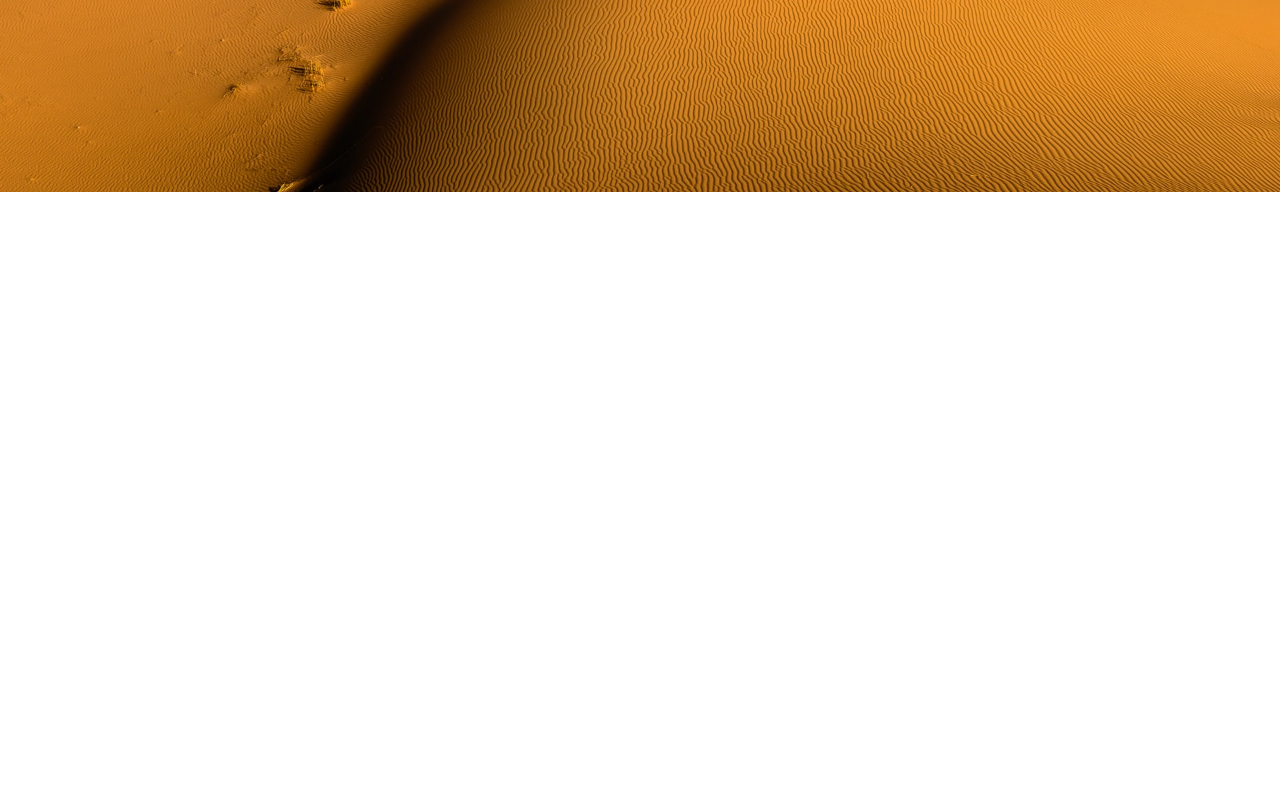
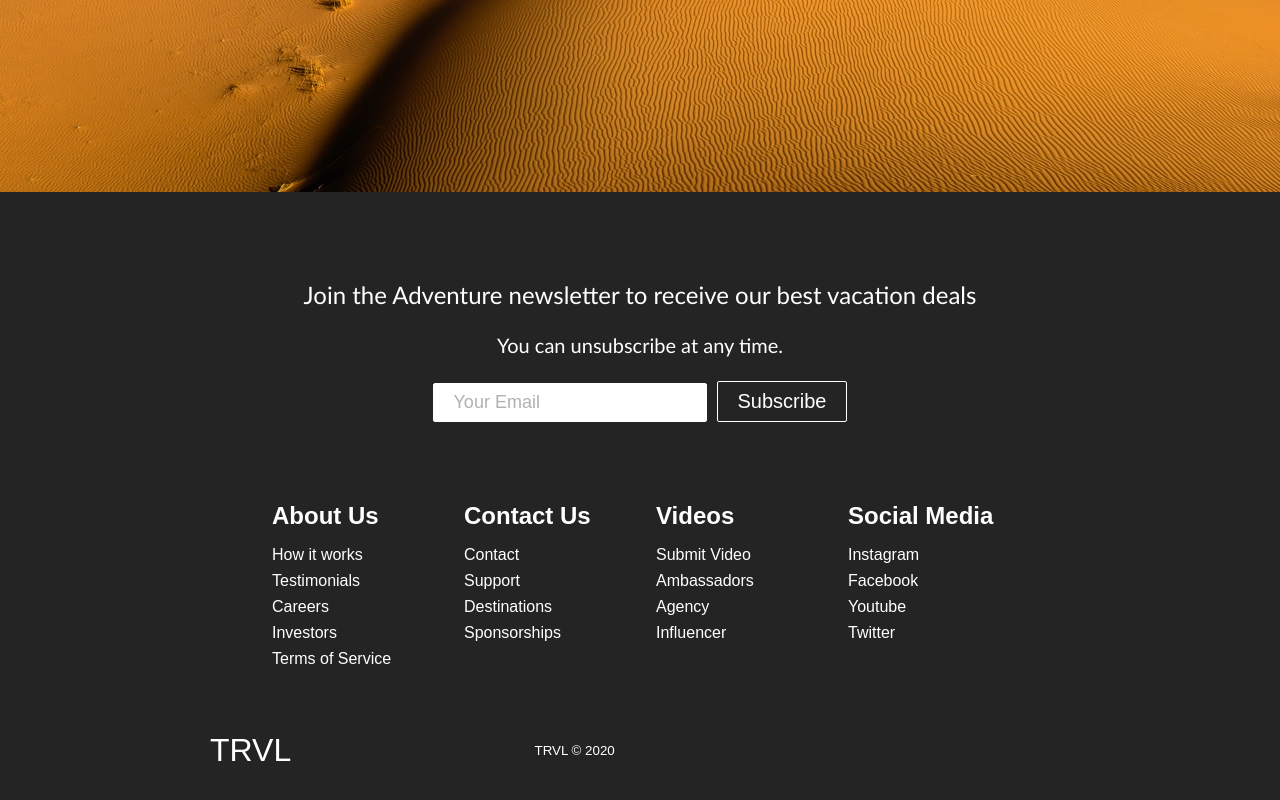
Before and after one commit to bartxs/travel-react-website, a React (Create React App) app: page /sign-up in a window 1280 px wide. Shown: the part 608-1408 px from the top of the page. Before the commit the page ends 800 px from the top, so only its background shows below. Built offline with nearby package versions, Linux system fonts and the light colour scheme; the HTML template or start-up script is replaced by a standard one.

Commit message:
footer css

```diff
--- a/src/App.js
+++ b/src/App.js
@@ -5,6 +5,7 @@
 import Services from "./components/pages/Services";
 import Products from "./components/pages/Products";
 import SignUp from "./components/pages/SignUp";
+import Footer from "./components/Footer";
 
 function App() {
   return (
@@ -17,6 +18,7 @@
           <Route path="/products" component={Products} />
           <Route path="/sign-up" component={SignUp} />
         </Switch>
+        <Footer />
       </Router>
     </>
   );
--- a/src/components/Footer.css
+++ b/src/components/Footer.css
@@ -0,0 +1,163 @@
+.footer-container {
+  background-color: #242424;
+  padding: 4rem 0 2rem 0;
+  display: flex;
+  flex-direction: column;
+  justify-content: center;
+  align-items: center;
+}
+
+.footer-subscription {
+  display: flex;
+  flex-direction: column;
+  justify-content: center;
+  align-items: center;
+  text-align: center;
+
+  margin-bottom: 24px;
+  padding: 24px;
+  color: #fff;
+}
+
+.footer-subscription > p {
+  font-family: "Trebuchet MS", "Lucida Sans Unicode", "Lucida Grande",
+    "Lucida Sans", Arial, sans-serif;
+}
+
+.footer-subscription-heading {
+  margin-bottom: 24px;
+  font-size: 24px;
+}
+
+.footer-subscription-text {
+  margin-bottom: 24px;
+  font-size: 20px;
+}
+
+.footer-input {
+  padding: 8px 20px;
+  border-radius: 2px;
+  margin-right: 10px;
+  outline: none;
+  border: none;
+  font-size: 18px;
+  margin-bottom: 16px;
+  border: 1px solid #fff;
+}
+
+.footer-links {
+  width: 100%;
+  max-width: 1000px;
+  display: flex;
+  justify-content: center;
+}
+
+.footer-link-wrapper {
+  display: flex;
+}
+
+.footer-link-items {
+  display: flex;
+  flex-direction: column;
+  align-items: flex-start;
+  margin: 16px;
+  text-align: left;
+  width: 160px;
+  box-sizing: border-box;
+}
+
+.footer-link-items h2 {
+  margin-bottom: 16px;
+}
+
+.footer-link-items > h2 {
+  color: #fff;
+}
+
+.footer-link-items a {
+  color: #fff;
+  text-decoration: none;
+  margin-bottom: 0.5rem;
+}
+
+.footer-link-items a:hover {
+  color: #e9e9e9;
+  transition: 0.3s ease-out;
+}
+
+.footer-email-form h2 {
+  margin-bottom: 2rem;
+}
+
+.footer-input::placeholder {
+  color: #b1b1b1;
+}
+
+/* Social Icons */
+.social-icon-link {
+  color: #fff;
+  font-size: 24px;
+}
+
+.social-media {
+  max-width: 1000px;
+  width: 100%;
+}
+
+.social-media-wrap {
+  display: flex;
+  justify-content: space-between;
+  align-items: center;
+  width: 90%;
+  max-width: 1000px;
+  margin: 40px auto 0 auto;
+}
+
+.social-icons {
+  display: flex;
+  justify-content: space-between;
+  align-items: center;
+  width: 240px;
+}
+
+.social-logo {
+  color: #fff;
+  justify-self: start;
+  margin-left: 20px;
+  cursor: pointer;
+  text-decoration: none;
+  font-size: 2rem;
+  display: flex;
+  align-items: center;
+  margin-bottom: 16px;
+}
+
+.website-rights {
+  color: #fff;
+  margin-bottom: 16px;
+}
+
+@media screen and (max-width: 820px) {
+  .footer-links {
+    padding-top: 2rem;
+  }
+
+  .footer-input {
+    width: 100%;
+  }
+
+  .btn {
+    width: 100%;
+  }
+
+  .footer-link-wrapper {
+    flex-direction: column;
+  }
+
+  .social-media-wrap {
+    flex-direction: column;
+  }
+}
+
+@media screen and (max-width: 768px) {
+}
```
